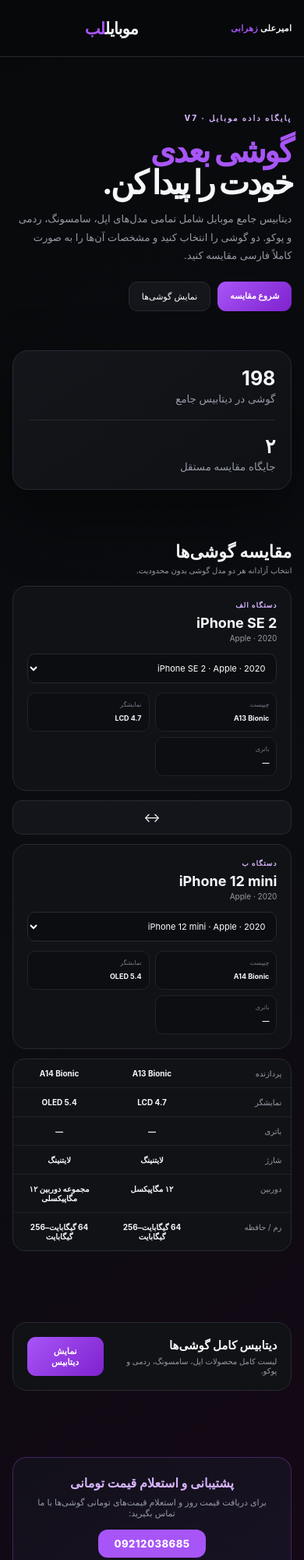
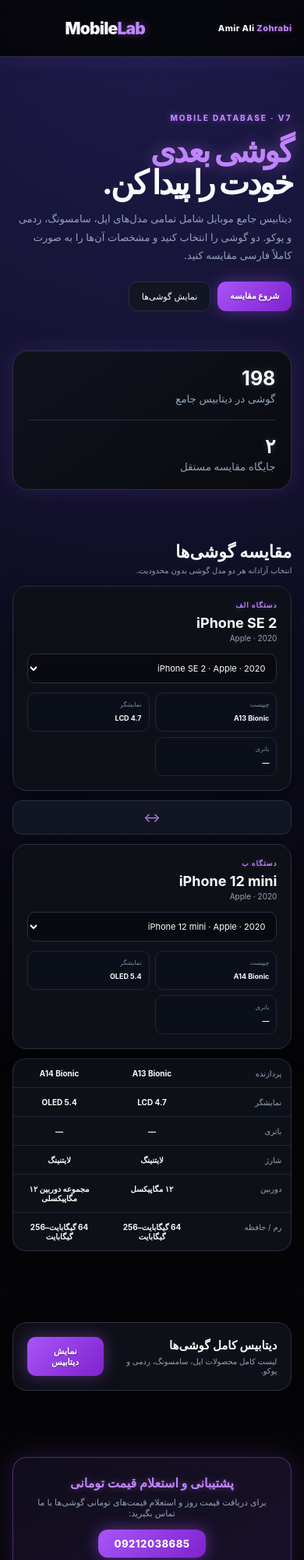
Before and after one commit to ZODIAC2603/Mobile.Lab, a plain HTML site: page index.html in a window 390 px wide. Shown: the top 2000 px of the page at 78% size. Drawn offline with Linux system fonts and the light colour scheme.

Commit message:
Update index.html

```diff
--- a/index.html
+++ b/index.html
@@ -3,47 +3,67 @@
 <head>
 <meta charset="utf-8">
 <meta name="viewport" content="width=device-width,initial-scale=1">
-<title>موبایل لب — امیرعلی زهرابی</title>
+<title>MobileLab — Amir Ali Zohrabi</title>
 <style>
-:root{--bg:#08090b;--panel:#101216;--panel2:#15171c;--line:#272a31;--text:#f5f7fa;--muted:#969ba6;--purple:#a855f7;--purple2:#7e22ce;--green:#4fe39a}
-*{box-sizing:border-box}html{scroll-behavior:smooth}body{margin:0;background:linear-gradient(145deg,#08090b,#0b0d11 55%,#160716);color:var(--text);font-family:Inter,system-ui,Arial,sans-serif}
+:root{--bg:#050508;--panel:#0e1017;--panel2:#141721;--line:#2a2f42;--text:#f8fafc;--muted:#94a3b8;--purple:#c084fc;--purple-glow:rgba(192,132,252,0.4);--neon:#a855f7;--cyan:#22d3ee}
+*{box-sizing:border-box}html{scroll-behavior:smooth}body{margin:0;background:radial-gradient(circle at 50% 0%,#1e1b4b 0%,var(--bg) 65%);color:var(--text);font-family:Inter,system-ui,Arial,sans-serif}
 button,input,select{font:inherit}button{cursor:pointer}a{color:inherit;text-decoration:none}
 .wrap{width:min(1200px,92%);margin:auto}
-header{border-bottom:1px solid var(--line);background:#08090bf2;backdrop-filter:blur(14px);position:sticky;top:0;z-index:20}
+header{border-bottom:1px solid var(--line);background:#050508ea;backdrop-filter:blur(16px);position:sticky;top:0;z-index:20;box-shadow:0 4px 30px rgba(168,85,247,0.1)}
 .nav{height:72px;display:flex;align-items:center;gap:26px}
-.name{font-size:15px;font-weight:800;letter-spacing:.4px}.name span{color:var(--purple)}
-.brand{font-size:21px;font-weight:900;letter-spacing:-.8px;margin:auto}.brand em{color:var(--purple);font-style:normal}
-.navlinks{display:flex;gap:18px;color:var(--muted);font-size:11px}.navlinks a:hover{color:#fff}
+.name{font-size:15px;font-weight:800;letter-spacing:.4px}.name span{color:var(--purple);text-shadow:0 0 10px var(--purple-glow)}
+.brand{font-size:21px;font-weight:900;letter-spacing:-.8px;margin:auto}.brand em{color:var(--purple);font-style:normal;text-shadow:0 0 12px var(--purple-glow)}
+.navlinks{display:flex;gap:18px;color:var(--muted);font-size:11px}.navlinks a:hover{color:var(--purple);text-shadow:0 0 8px var(--purple-glow)}
 .hero{padding:72px 0 48px;display:grid;grid-template-columns:1.3fr .7fr;gap:50px;align-items:end}
-.kicker{color:#d8b4fe;font-size:10px;letter-spacing:2px;font-weight:800}.hero h1{font-size:clamp(42px,6vw,72px);line-height:.98;letter-spacing:-3px;margin:15px 0}.hero h1 span{color:var(--purple)}.hero p{color:var(--muted);line-height:1.8;max-width:650px;font-size:13px}
-.heroCard{border:1px solid var(--line);border-radius:20px;padding:20px;background:linear-gradient(145deg,#14161b,#0e1014);box-shadow:0 30px 80px #0007}.heroCard strong{display:block;font-size:25px}.heroCard small{color:var(--muted)}
-.actions{display:flex;gap:9px;margin-top:22px;flex-wrap:wrap}.primary,.ghost{border-radius:11px;padding:11px 16px;font-size:11px}.primary{background:linear-gradient(135deg,var(--purple),var(--purple2));color:white;border:0;font-weight:800}.ghost{background:#14161b;color:#fff;border:1px solid var(--line)}
+.kicker{color:var(--purple);font-size:10px;letter-spacing:2px;font-weight:800;text-shadow:0 0 10px var(--purple-glow)}.hero h1{font-size:clamp(42px,6vw,72px);line-height:.98;letter-spacing:-3px;margin:15px 0}.hero h1 span{color:var(--purple);text-shadow:0 0 20px var(--purple-glow)}.hero p{color:var(--muted);line-height:1.8;max-width:650px;font-size:13px}
+.heroCard{border:1px solid var(--line);border-radius:20px;padding:20px;background:linear-gradient(145deg,#10131d,#090b10);box-shadow:0 0 30px rgba(168,85,247,0.15),inset 0 1px 0 rgba(255,255,255,0.05)}.heroCard strong{display:block;font-size:25px;color:var(--text);text-shadow:0 0 10px rgba(255,255,255,0.2)}.heroCard small{color:var(--muted)}
+.actions{display:flex;gap:9px;margin-top:22px;flex-wrap:wrap}.primary,.ghost{border-radius:11px;padding:11px 16px;font-size:11px;transition:.2s}
+.primary{background:linear-gradient(135deg,#a855f7,#7e22ce);color:white;border:0;font-weight:800;box-shadow:0 0 20px rgba(168,85,247,0.4);text-shadow:0 1px 2px rgba(0,0,0,0.3)}
+.primary:hover{box-shadow:0 0 30px rgba(168,85,247,0.7);transform:translateY(-1px)}
+.ghost{background:#121622;color:#fff;border:1px solid var(--line)}
+.ghost:hover{border-color:var(--purple);box-shadow:0 0 15px rgba(168,85,247,0.2)}
 .section{padding:18px 0 45px}.sectionHead{display:flex;justify-content:space-between;align-items:end;margin-bottom:14px}.sectionHead h2{font-size:22px;margin:0}.sectionHead p{font-size:10px;color:var(--muted);margin:5px 0 0}
-.compare{display:grid;grid-template-columns:1fr 70px 1fr;gap:12px;align-items:stretch}.card{background:var(--panel);border:1px solid var(--line);border-radius:18px;padding:18px}.cardTitle{font-size:9px;color:#d8b4fe;font-weight:800;letter-spacing:1px}.card h3{margin:7px 0 3px;font-size:18px}.card .muted{color:var(--muted);font-size:10px}.swap{align-self:center;width:70px;height:44px;border:1px solid var(--line);background:#13151a;color:#fff;border-radius:12px}
-.select{width:100%;margin-top:14px;background:#0b0d11;color:#fff;border:1px solid var(--line);border-radius:10px;padding:10px;outline:0;font-size:11px}.select:focus{border-color:#a855f777}
-.stats{margin-top:12px;display:grid;grid-template-columns:repeat(3,1fr);gap:7px}.stat{background:#0c0e12;border:1px solid #20232a;border-radius:10px;padding:9px}.stat small{display:block;color:#747985;font-size:8px}.stat b{font-size:9px}
-.compareTable{margin-top:12px;border:1px solid var(--line);border-radius:16px;overflow:hidden;background:var(--panel)}.tr{display:grid;grid-template-columns:1fr 1fr 1fr;border-bottom:1px solid #20232a}.tr:last-child{border-bottom:0}.tr>*{padding:12px;font-size:10px}.tr span{color:var(--muted)}.tr b{text-align:center}
-.picker{margin-top:28px;border:1px solid var(--line);border-radius:18px;background:var(--panel);overflow:hidden}.pickerTop{padding:18px;display:flex;justify-content:space-between;gap:10px;align-items:center}.pickerTop h3{margin:0;font-size:15px}.pickerTop p{margin:5px 0 0;color:var(--muted);font-size:10px}.pickerControls{display:none;padding:14px;border-top:1px solid var(--line);border-bottom:1px solid var(--line);gap:8px;flex-wrap:wrap}.pickerControls.open{display:flex}.search{flex:1;min-width:200px;background:#0b0d11;color:#fff;border:1px solid var(--line);border-radius:10px;padding:10px;outline:0}.list{display:none;max-height:520px;overflow:auto}.list.open{display:block}.item{display:grid;grid-template-columns:48px 1fr auto;gap:12px;padding:12px 16px;border-bottom:1px solid #1e2127;align-items:center}.item:hover{background:#ffffff04}.phoneIcon{width:42px;height:58px;border:1px solid #3b3f47;border-radius:10px;background:linear-gradient(145deg,#1a1d23,#090a0d);position:relative}.phoneIcon:after{content:"";position:absolute;right:5px;top:5px;width:15px;height:20px;background:#050608;border-radius:5px;box-shadow:0 0 0 2px #30343b}.item h4{margin:0;font-size:12px}.item p{margin:4px 0 0;color:var(--muted);font-size:9px}.tag{font-size:8px;padding:5px 7px;border-radius:7px;background:#1a1c22;border:1px solid #2b2e35;color:#e9d5ff}
+.compare{display:grid;grid-template-columns:1fr 70px 1fr;gap:12px;align-items:stretch}
+.card{background:var(--panel);border:1px solid var(--line);border-radius:18px;padding:18px;box-shadow:0 8px 30px rgba(0,0,0,0.5)}
+.cardTitle{font-size:9px;color:var(--purple);font-weight:800;letter-spacing:1px;text-shadow:0 0 8px var(--purple-glow)}
+.card h3{margin:7px 0 3px;font-size:18px}.card .muted{color:var(--muted);font-size:10px}
+.swap{align-self:center;width:70px;height:44px;border:1px solid var(--line);background:#121622;color:var(--purple);border-radius:12px;transition:.2s}
+.swap:hover{border-color:var(--purple);box-shadow:0 0 15px var(--purple-glow)}
+.select{width:100%;margin-top:14px;background:#080a10;color:#fff;border:1px solid var(--line);border-radius:10px;padding:10px;outline:0;font-size:11px}.select:focus{border-color:var(--purple);box-shadow:0 0 12px var(--purple-glow)}
+.stats{margin-top:12px;display:grid;grid-template-columns:repeat(3,1fr);gap:7px}
+.stat{background:#0b0f19;border:1px solid #1e2638;border-radius:10px;padding:9px;box-shadow:inset 0 0 10px rgba(168,85,247,0.03)}
+.stat small{display:block;color:#7e8b9f;font-size:8px}.stat b{font-size:9px;color:var(--text)}
+.compareTable{margin-top:12px;border:1px solid var(--line);border-radius:16px;overflow:hidden;background:var(--panel);box-shadow:0 10px 40px rgba(0,0,0,0.4)}
+.tr{display:grid;grid-template-columns:1fr 1fr 1fr;border-bottom:1px solid #1e2638}.tr:last-child{border-bottom:0}.tr>*{padding:12px;font-size:10px}.tr span{color:var(--muted)}.tr b{text-align:center}
+.picker{margin-top:28px;border:1px solid var(--line);border-radius:18px;background:var(--panel);overflow:hidden;box-shadow:0 10px 40px rgba(0,0,0,0.4)}
+.pickerTop{padding:18px;display:flex;justify-content:space-between;gap:10px;align-items:center}.pickerTop h3{margin:0;font-size:15px}.pickerTop p{margin:5px 0 0;color:var(--muted);font-size:10px}
+.pickerControls{display:none;padding:14px;border-top:1px solid var(--line);border-bottom:1px solid var(--line);gap:8px;flex-wrap:wrap;background:#0b0f19}.pickerControls.open{display:flex}
+.search{flex:1;min-width:200px;background:#080a10;color:#fff;border:1px solid var(--line);border-radius:10px;padding:10px;outline:0}.search:focus{border-color:var(--purple);box-shadow:0 0 12px var(--purple-glow)}
+.list{display:none;max-height:520px;overflow:auto}.list.open{display:block}
+.item{display:grid;grid-template-columns:48px 1fr auto;gap:12px;padding:12px 16px;border-bottom:1px solid #181d2c;align-items:center}.item:hover{background:rgba(168,85,247,0.04)}
+.phoneIcon{width:42px;height:58px;border:1px solid #3b3f47;border-radius:10px;background:linear-gradient(145deg,#1a1d23,#090a0d);position:relative}.phoneIcon:after{content:"";position:absolute;right:5px;top:5px;width:15px;height:20px;background:#050608;border-radius:5px;box-shadow:0 0 0 2px #30343b}
+.item h4{margin:0;font-size:12px}.item p{margin:4px 0 0;color:var(--muted);font-size:9px}
+.tag{font-size:8px;padding:5px 7px;border-radius:7px;background:#141824;border:1px solid #283046;color:var(--purple);box-shadow:0 0 8px rgba(168,85,247,0.15)}
 .empty{padding:35px;text-align:center;color:var(--muted);font-size:11px}
-.supportBox{margin:40px 0 20px;background:linear-gradient(145deg,#121019,#181224);border:1px solid rgba(168,85,247,0.3);border-radius:18px;padding:22px;text-align:center}
-.supportBox h3{margin:0 0 8px;font-size:16px;color:#d8b4fe}
+.supportBox{margin:40px 0 20px;background:linear-gradient(145deg,#100d1b,#19112b);border:1px solid rgba(168,85,247,0.4);border-radius:18px;padding:22px;text-align:center;box-shadow:0 0 35px rgba(168,85,247,0.2)}
+.supportBox h3{margin:0 0 8px;font-size:16px;color:var(--purple);text-shadow:0 0 10px var(--purple-glow)}
 .supportBox p{margin:0 0 14px;color:var(--muted);font-size:11px}
-.supportPhone{display:inline-block;background:var(--purple);color:#fff;padding:10px 20px;border-radius:12px;font-weight:800;font-size:13px;letter-spacing:.5px}
-footer{padding:30px 0;color:#666b75;text-align:center;font-size:9px}
+.supportPhone{display:inline-block;background:linear-gradient(135deg,#a855f7,#7e22ce);color:#fff;padding:10px 20px;border-radius:12px;font-weight:800;font-size:13px;letter-spacing:.5px;box-shadow:0 0 20px rgba(168,85,247,0.5)}
+footer{padding:30px 0;color:#64748b;text-align:center;font-size:9px}
 @media(max-width:800px){.hero{grid-template-columns:1fr}.compare{grid-template-columns:1fr}.swap{width:100%}.navlinks{display:none}.brand{margin-left:auto;margin-right:auto}.name{font-size:11px}.stats{grid-template-columns:1fr 1fr}}
 </style>
 </head>
 <body>
 <header><div class="wrap nav">
-<div class="name">امیرعلی <span>زهرابی</span></div>
-<div class="brand">موبایل<em>لب</em></div>
+<div class="name">Amir Ali <span>Zohrabi</span></div>
+<div class="brand">Mobile<em>Lab</em></div>
 <nav class="navlinks"><a href="#compare">مقایسه</a><a href="#phones">گوشی‌ها</a></nav>
 </div></header>
 
 <main class="wrap">
 <section class="hero">
 <div>
-<div class="kicker">پایگاه داده موبایل · V7</div>
+<div class="kicker">MOBILE DATABASE · V7</div>
 <h1><span>گوشی بعدی</span><br>خودت را پیدا کن.</h1>
 <p>دیتابیس جامع موبایل شامل تمامی مدل‌های اپل، سامسونگ، ردمی و پوکو. دو گوشی را انتخاب کنید و مشخصات آن‌ها را به صورت کاملاً فارسی مقایسه کنید.</p>
 <div class="actions"><a class="primary" href="#compare">شروع مقایسه</a><button class="ghost" id="openPicker">نمایش گوشی‌ها</button></div>
@@ -80,11 +100,10 @@ footer{padding:30px 0;color:#666b75;text-align:center;font-size:9px}
 <a href="tel:09212038685" class="supportPhone">09212038685</a>
 </div>
 </main>
-<footer>موبایل لب نسخه ۷ · امیرعلی زهرابی</footer>
+<footer>MobileLab V7 · Amir Ali Zohrabi</footer>
 
 <script>
 const phones=[
-// Apple
 ["iPhone SE 2","Apple",2020,"A13 Bionic","4.7 LCD","—","لایتنینگ","۱۲ مگاپیکسل","64GB–256GB"],
 ["iPhone 12 mini","Apple",2020,"A14 Bionic","5.4 OLED","—","لایتنینگ","مجموعه دوربین ۱۲ مگاپیکسلی","64GB–256GB"],
 ["iPhone 12","Apple",2020,"A14 Bionic","6.1 OLED","—","لایتنینگ","مجموعه دوربین ۱۲ مگاپیکسلی","64GB–256GB"],
@@ -116,7 +135,6 @@ const phones=[
 ["iPhone 18 Pro","Apple",2026,"A20 Pro","6.3 OLED ProMotion 120Hz","—","شارژ سریع USB-C","مجموعه دوربین ۴۸ مگاپیکسلی","256GB–1TB"],
 ["iPhone 18 Pro Max","Apple",2026,"A20 Pro","6.9 OLED ProMotion 120Hz","—","شارژ سریع USB-C","مجموعه دوربین ۴۸ مگاپیکسلی","256GB–2TB"],
 ["iPhone Duo","Apple",2026,"A20 Pro","7.6 OLED folding + 5.36 OLED outer","—","شارژ سریع USB-C","مجموعه دوربین ۴۸ مگاپیکسلی","256GB–2TB"],
-// Samsung S & Note series
 ["Samsung Galaxy S20","Samsung",2020,"Snapdragon 865 / Exynos 990","6.2 AMOLED 120Hz","4000 mAh","25W","64MP","8GB / 128GB"],
 ["Samsung Galaxy S20+","Samsung",2020,"Snapdragon 865 / Exynos 990","6.7 AMOLED 120Hz","4500 mAh","25W","64MP","8GB / 128GB"],
 ["Samsung Galaxy S20 Ultra","Samsung",2020,"Snapdragon 865 / Exynos 990","6.9 AMOLED 120Hz","5000 mAh","45W","108MP","12GB / 128GB"],
@@ -148,7 +166,6 @@ const phones=[
 ["Samsung Galaxy S26+","Samsung",2026,"Snapdragon 8 Elite Gen 5 for Galaxy","6.7 AMOLED 120Hz","4900 mAh","45W","50MP","12GB / 256GB"],
 ["Samsung Galaxy S26 Ultra","Samsung",2026,"Snapdragon 8 Elite Gen 5 for Galaxy","6.9 AMOLED 120Hz","5000 mAh","60W","200MP","16GB / 512GB"],
 ["Samsung Galaxy S26 FE","Samsung",2026,"Exynos class","6.7 AMOLED 120Hz","5000 mAh","45W","50MP","8GB / 256GB"],
-// Redmi series (2020-2026)
 ["Redmi 9","Redmi",2020,"Helio G80","6.53 IPS","5020 mAh","18W","13MP","4GB / 64GB"],
 ["Redmi 9A","Redmi",2020,"Helio G25","6.53 IPS","5000 mAh","10W","13MP","2GB / 32GB"],
 ["Redmi 9C","Redmi",2020,"Helio G35","6.53 IPS","5000 mAh","10W","13MP","3GB / 64GB"],
@@ -226,7 +243,6 @@ const phones=[
 ["Redmi Note 17 Pro Max","Redmi",2026,"Processor class","6.67 AMOLED 120Hz","5800 mAh","90W","200MP OIS","12GB / 256GB"],
 ["Redmi K90","Redmi",2026,"Flagship processor","6.67 AMOLED 120Hz","6000 mAh","120W","50MP OIS","12GB / 256GB"],
 ["Redmi K100","Redmi",2026,"Flagship processor","6.67 AMOLED 120Hz","6000 mAh","120W","50MP OIS","12GB / 256GB"],
-// POCO series
 ["POCO X2","POCO",2020,"Snapdragon 730G","6.67 IPS 120Hz","4500 mAh","27W","64MP","6GB / 128GB"],
 ["POCO F2 Pro","POCO",2020,"Snapdragon 865","6.67 AMOLED","4700 mAh","30W","64MP","6GB / 128GB"],
 ["POCO M2","POCO",2020,"Helio G80","6.53 IPS","5000 mAh","18W","13MP","4GB / 64GB"],
```
